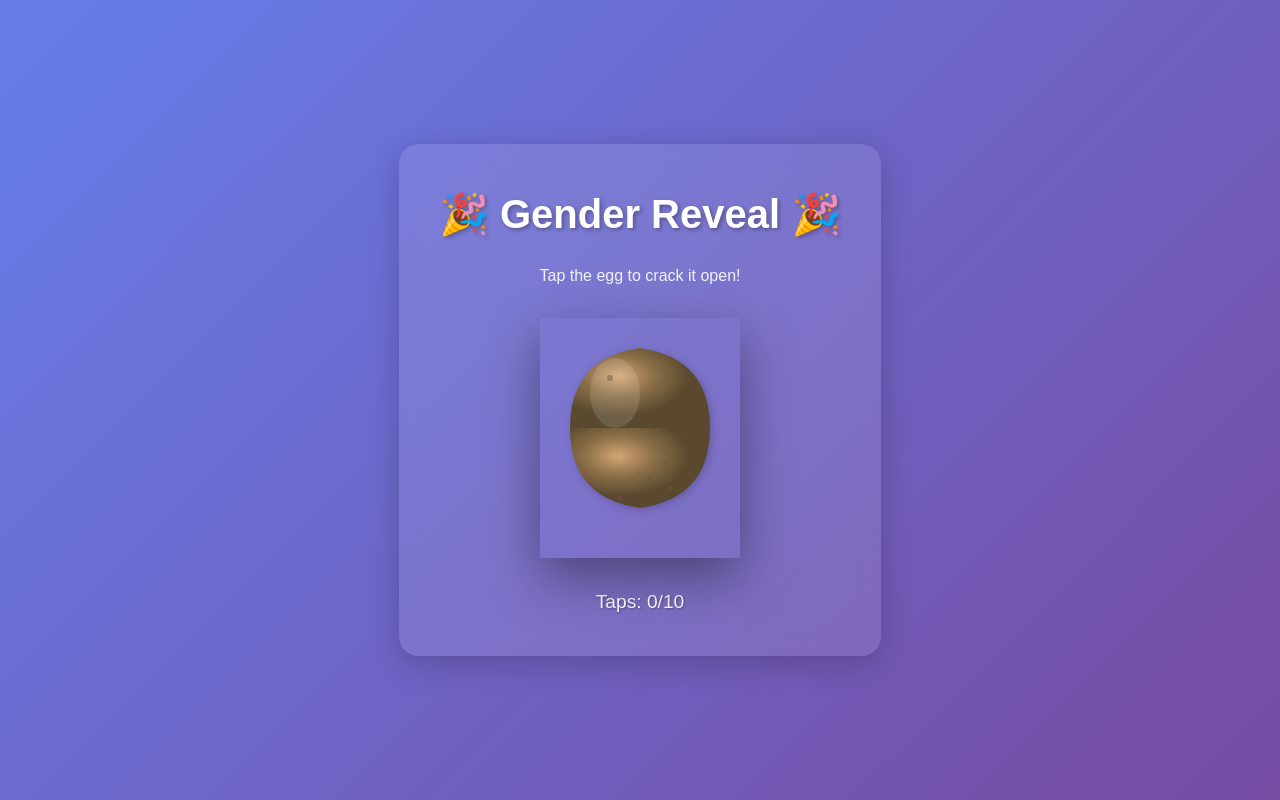
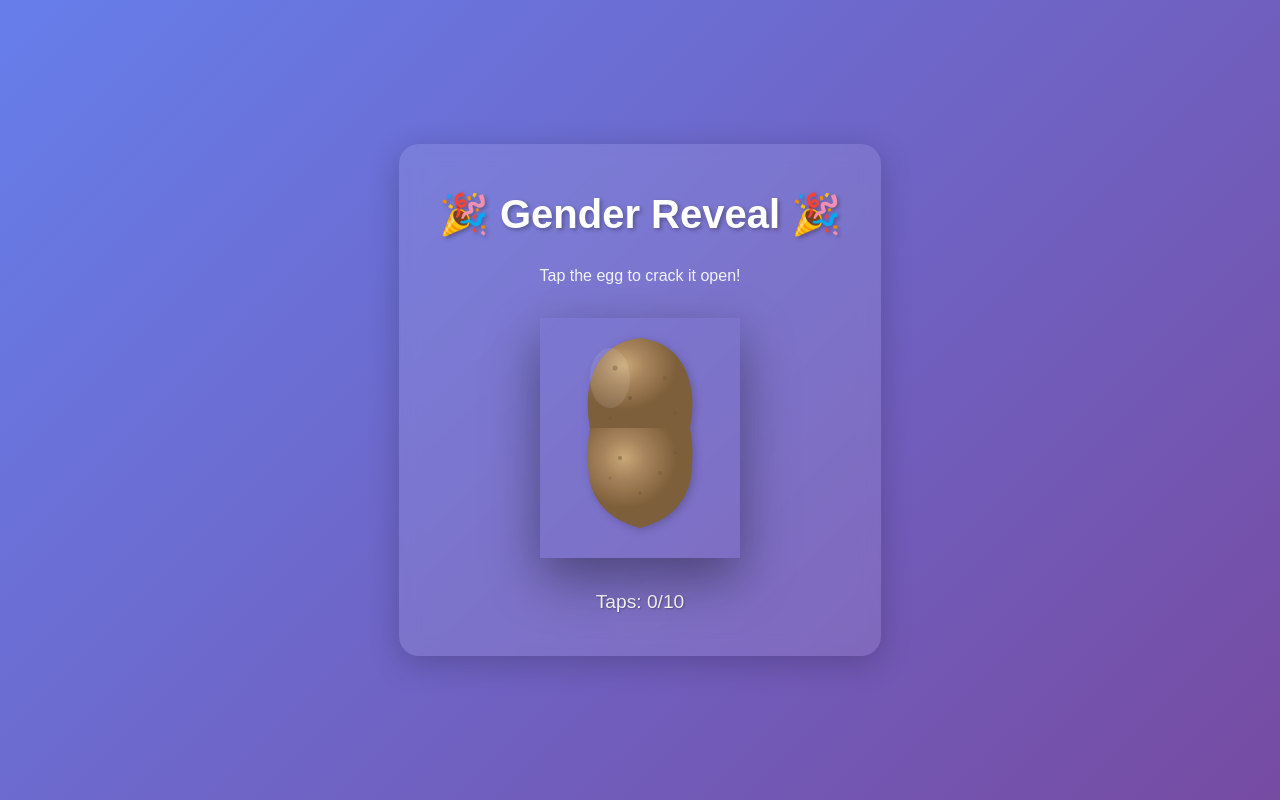
Before and after one commit to joannabpark/gender-reveal, a React (Vite) app: page / in a window 1280 px wide. Built offline with nearby package versions, Linux system fonts and the light colour scheme.

Commit message:
Fix: improve egg shape to be more realistic and use better brown colors

```diff
--- a/src/components/Egg.jsx
+++ b/src/components/Egg.jsx
@@ -4,17 +4,11 @@ import '../styles/Egg.css';
 const Egg = ({ onTap, tapCount, maxTaps, isRevealed }) => {
   const [isWiggling, setIsWiggling] = useState(false);
 
-  // Crack extends from left to right edge with zigzag
-  // Starts small in center, expands to full width
   const createExpandingCrack = (expansion) => {
-    // Calculate how much of the crack to show (0 to 1)
     const progress = Math.min(expansion / maxTaps, 1);
-
-    // Start small in center, expand outward
     const leftStart = Math.max(30, 100 - progress * 70);
     const rightEnd = Math.min(170, 100 + progress * 70);
 
-    // Create zigzag pattern that spans dynamically
     const segments = [];
     const startX = leftStart;
     const endX = rightEnd;
@@ -22,8 +16,6 @@ const Egg = ({ onTap, tapCount, maxTaps, isRevealed }) => {
     const width = endX - startX;
 
     segments.push(`M ${startX} ${centerY}`);
-
-    // Generate zigzag across the width
     const steps = Math.ceil(width / 10);
     for (let i = 1; i <= steps; i++) {
       const x = startX + (width / steps) * i;
@@ -35,7 +27,6 @@ const Egg = ({ onTap, tapCount, maxTaps, isRevealed }) => {
   };
 
   const crackPath = createExpandingCrack(tapCount);
-  const expansionPercentage = Math.min((tapCount / maxTaps) * 100, 100);
 
   const handleTap = (e) => {
     e.preventDefault();
@@ -48,8 +39,7 @@ const Egg = ({ onTap, tapCount, maxTaps, isRevealed }) => {
   };
 
   const eggOpacity = isRevealed ? 0.2 : 1;
-  // Egg separation for opening effect
-  const separationY = isRevealed ? 30 : 0;
+  const separationY = isRevealed ? 35 : 0;
 
   return (
     <div className="egg-container">
@@ -60,51 +50,52 @@ const Egg = ({ onTap, tapCount, maxTaps, isRevealed }) => {
       >
         <svg className="egg-svg" viewBox="0 0 200 240" preserveAspectRatio="xMidYMid meet">
           <defs>
-            <radialGradient id="eggGradient" cx="35%" cy="35%">
-              <stop offset="0%" style={{ stopColor: '#d4a574', stopOpacity: 1 }} />
-              <stop offset="50%" style={{ stopColor: '#8b6f47', stopOpacity: 1 }} />
-              <stop offset="100%" style={{ stopColor: '#5a4a2f', stopOpacity: 1 }} />
+            {/* Better brown gradient for realistic egg */}
+            <radialGradient id="eggGradient" cx="35%" cy="30%">
+              <stop offset="0%" style={{ stopColor: '#c9a876', stopOpacity: 1 }} />
+              <stop offset="40%" style={{ stopColor: '#a8845c', stopOpacity: 1 }} />
+              <stop offset="100%" style={{ stopColor: '#7d5f3a', stopOpacity: 1 }} />
             </radialGradient>
             <filter id="eggTexture">
               <feTurbulence type="fractalNoise" baseFrequency="0.8" numOctaves="4" result="noise" />
-              <feDisplacementMap in="SourceGraphic" in2="noise" scale="1" />
+              <feDisplacementMap in="SourceGraphic" in2="noise" scale="0.8" />
             </filter>
           </defs>
 
-          {/* Top half of egg - separates on reveal */}
+          {/* Top half - proper egg shape (rounder) */}
           <g style={{ transform: `translateY(-${separationY}px)`, transition: 'transform 0.6s ease-out' }}>
             <path
-              d="M 30 110 Q 30 40 100 30 Q 170 40 170 110 Z"
+              d="M 100 20 Q 60 25 50 65 Q 45 85 50 110 L 150 110 Q 155 85 150 65 Q 140 25 100 20 Z"
               fill="url(#eggGradient)"
               filter="url(#eggTexture)"
             />
 
             {/* Top speckles */}
-            <circle cx="70" cy="60" r="3" fill="#6b5437" opacity="0.6" />
-            <circle cx="130" cy="75" r="2.5" fill="#6b5437" opacity="0.5" />
-            <circle cx="90" cy="100" r="2" fill="#6b5437" opacity="0.7" />
-            <circle cx="140" cy="120" r="1.5" fill="#6b5437" opacity="0.3" />
-            <circle cx="60" cy="95" r="2" fill="#6b5437" opacity="0.5" />
+            <circle cx="75" cy="50" r="2.5" fill="#6b5437" opacity="0.5" />
+            <circle cx="125" cy="60" r="2" fill="#6b5437" opacity="0.4" />
+            <circle cx="90" cy="80" r="2" fill="#6b5437" opacity="0.6" />
+            <circle cx="135" cy="95" r="1.5" fill="#6b5437" opacity="0.3" />
+            <circle cx="70" cy="100" r="1.5" fill="#6b5437" opacity="0.4" />
           </g>
 
-          {/* Bottom half of egg - separates on reveal */}
+          {/* Bottom half - pointed egg shape */}
           <g style={{ transform: `translateY(${separationY}px)`, transition: 'transform 0.6s ease-out' }}>
             <path
-              d="M 30 110 Q 30 180 100 190 Q 170 180 170 110 Z"
+              d="M 50 110 Q 45 135 50 165 Q 60 200 100 210 Q 140 200 150 165 Q 155 135 150 110 Z"
               fill="url(#eggGradient)"
               filter="url(#eggTexture)"
             />
 
             {/* Bottom speckles */}
-            <circle cx="110" cy="160" r="2" fill="#6b5437" opacity="0.5" />
-            <circle cx="80" cy="180" r="2.5" fill="#6b5437" opacity="0.5" />
-            <circle cx="130" cy="170" r="2" fill="#6b5437" opacity="0.6" />
-            <circle cx="100" cy="155" r="1.5" fill="#6b5437" opacity="0.3" />
-            <circle cx="125" cy="145" r="2" fill="#6b5437" opacity="0.4" />
+            <circle cx="80" cy="140" r="2" fill="#6b5437" opacity="0.5" />
+            <circle cx="120" cy="155" r="2" fill="#6b5437" opacity="0.4" />
+            <circle cx="100" cy="175" r="1.5" fill="#6b5437" opacity="0.5" />
+            <circle cx="135" cy="135" r="1.5" fill="#6b5437" opacity="0.3" />
+            <circle cx="70" cy="160" r="1.5" fill="#6b5437" opacity="0.4" />
           </g>
 
-          {/* Highlight */}
-          <ellipse cx="75" cy="75" rx="25" ry="35" fill="white" opacity="0.12" />
+          {/* Shine highlight */}
+          <ellipse cx="70" cy="60" rx="20" ry="30" fill="white" opacity="0.1" />
 
           {/* Expanding crack line */}
           {crackPath && (
```
